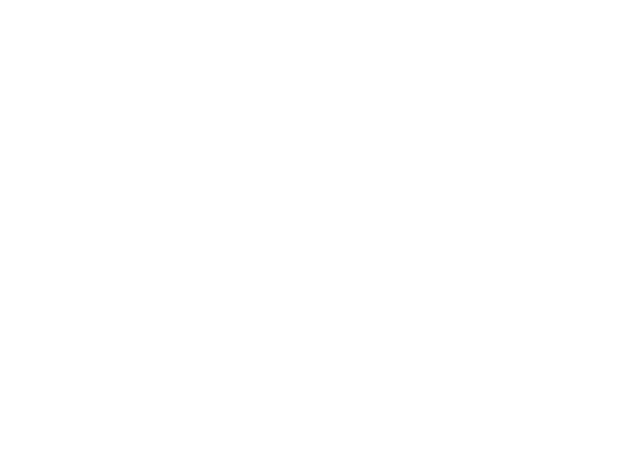
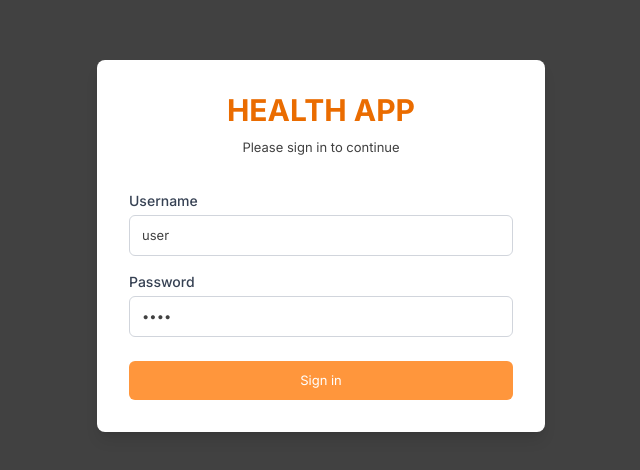
Before and after one commit to yokaipooh/health-app, a React (Vite) app: page /login in a window 1280 px wide. Before the commit this address had no page. Shown: the part 154-624 px from the top of the page, without its empty margins (319-959 px from the left). Built offline with nearby package versions, Linux system fonts and the light colour scheme.

Commit message:
feat: Implement core application structure, client-side routing with authentication, and a login page with form validation.

```diff
--- a/package.json
+++ b/package.json
@@ -10,15 +10,18 @@
     "preview": "vite preview"
   },
   "dependencies": {
+    "@hookform/resolvers": "^5.2.2",
     "@tailwindcss/vite": "^4.1.18",
     "classnames": "^2.5.1",
     "lucide-react": "^0.564.0",
     "react": "^19.2.0",
     "react-dom": "^19.2.0",
+    "react-hook-form": "^7.71.1",
     "react-router-dom": "^7.13.0",
     "recharts": "^3.7.0",
     "vite-plugin-svgr": "^4.5.0",
-    "vite-tsconfig-paths": "^6.1.1"
+    "vite-tsconfig-paths": "^6.1.1",
+    "zod": "^4.3.6"
   },
   "devDependencies": {
     "@eslint/js": "^9.39.1",
--- a/src/App.tsx
+++ b/src/App.tsx
@@ -1,19 +1,45 @@
-import { BrowserRouter, Route, Routes } from 'react-router-dom';
+import { BrowserRouter, Navigate, Outlet, Route, Routes } from 'react-router-dom';
+
+import { AuthProvider, useAuth } from './contexts/AuthContext';
 import { DashboardLayout } from './layouts/DashboardLayout';
 import { ColumnPage } from './pages/ColumnPage';
 import { Dashboard } from './pages/Dashboard';
+import { LoginPage } from './pages/Login';
 import { MyRecord } from './pages/MyRecord';
+import { UnderMaintenance } from './pages/UnderMaintenance';
+
+const ProtectedRoute = () => {
+  const { isAuthenticated } = useAuth();
+  return isAuthenticated ? <Outlet /> : <Navigate to="/column-list" replace />;
+};
 
 function App() {
   return (
     <BrowserRouter>
+      <AuthProvider>
         <Routes>
+          <Route path="/login" element={<LoginPage />} />
+
           <Route element={<DashboardLayout />}>
+            {/* Public Route */}
+            <Route path="column-list" element={<ColumnPage />} />
+
+            {/* Protected Routes */}
+            <Route element={<ProtectedRoute />}>
               <Route path="/" element={<Dashboard />} />
-          <Route path="column-list" element={<ColumnPage />} />
               <Route path="my-record" element={<MyRecord />} />
+
+              {/* Maintenance Pages */}
+              <Route path="weight-graph" element={<UnderMaintenance />} />
+              <Route path="goal" element={<UnderMaintenance />} />
+              <Route path="selected-course" element={<UnderMaintenance />} />
+              <Route path="settings" element={<UnderMaintenance />} />
+              <Route path="challenge" element={<UnderMaintenance />} />
+              <Route path="notice" element={<UnderMaintenance />} />
+            </Route>
           </Route>
         </Routes>
+      </AuthProvider>
     </BrowserRouter>
   );
 }
--- a/src/components/Header/index.tsx
+++ b/src/components/Header/index.tsx
@@ -7,6 +7,7 @@ import IconInfo from '../../assets/svgs/icon_info.svg?react';
 import IconMemo from '../../assets/svgs/icon_memo.svg?react';
 import IconMenu from '../../assets/svgs/icon_menu.svg?react';
 import Logo from '../../assets/svgs/logo.svg?react';
+import { useAuth } from '../../contexts/AuthContext';
 import { usePageTransition } from '../../hooks/usePageTransition';
 
 const NAV_ITEMS = [
@@ -14,34 +15,38 @@ const NAV_ITEMS = [
     icon: IconMemo,
     label: '自分の記録',
     path: '/my-record',
-    hasBadge: false
+    hasBadge: false,
+    protected: true,
   },
   {
     icon: IconChallenge,
     label: 'チャレンジ',
     path: '/challenge',
-    hasBadge: false
+    hasBadge: false,
+    protected: true,
   },
   {
     icon: IconInfo,
     label: 'お知らせ',
     path: '/notice',
     hasBadge: true,
-    badgeCount: 1
+    badgeCount: 1,
+    protected: true,
   },
 ];
 
 const MENU_ITEMS = [
-  { label: '自分の記録', path: '/my-record' },
-  { label: '体重グラフ', path: '/weight-graph' },
-  { label: '目標', path: '/goal' },
-  { label: '選択中のコース', path: '/selected-course' },
-  { label: 'コラム一覧', path: '/column-list' },
-  { label: '設定', path: '/settings' },
+  { label: '自分の記録', path: '/my-record', protected: true },
+  { label: '体重グラフ', path: '/weight-graph', protected: true },
+  { label: '目標', path: '/goal', protected: true },
+  { label: '選択中のコース', path: '/selected-course', protected: true },
+  { label: 'コラム一覧', path: '/column-list', protected: false },
+  { label: '設定', path: '/settings', protected: true },
 ];
 
 export const Header = () => {
   const [isMenuOpen, setIsMenuOpen] = useState(false);
+  const { isAuthenticated, logout } = useAuth();
   const navigate = usePageTransition();
 
   const toggleMenu = () => setIsMenuOpen(!isMenuOpen);
@@ -57,13 +62,29 @@ export const Header = () => {
     setIsMenuOpen(false);
   };
 
+  const handleLogout = (e: React.MouseEvent) => {
+    e.preventDefault();
+    logout();
+    navigate('/login');
+    setIsMenuOpen(false);
+  };
+
+  const handleLogin = (e: React.MouseEvent) => {
+    e.preventDefault();
+    navigate('/login');
+    setIsMenuOpen(false);
+  };
+
+  const filteredNavItems = NAV_ITEMS.filter(item => isAuthenticated || !item.protected);
+  const filteredMenuItems = MENU_ITEMS.filter(item => isAuthenticated || !item.protected);
+
   return (
     <header className="bg-dark-500 text-light relative z-50">
       <div className="h-16 flex items-center justify-between max-w-[1280px] mx-auto">
         <div className="flex-shrink-0">
           <NavLink
             to="/"
-            onClick={(e) => handleNavClick(e, '/')}
+            onClick={(e) => handleNavClick(e, isAuthenticated ? '/' : '/column-list')}
           >
             <Logo className="h-16 w-auto text-primary-400" />
           </NavLink>
@@ -71,7 +92,7 @@ export const Header = () => {
 
         <div className="flex items-center gap-4 font-jp font-light relative">
           <nav className="flex items-center">
-            {NAV_ITEMS.map((item, index) => {
+            {filteredNavItems.map((item, index) => {
               const Icon = item.icon;
               return (
                 <NavLink
@@ -111,7 +132,7 @@ export const Header = () => {
           {isMenuOpen && (
             <div className="absolute top-full right-0 mt-4 w-72 bg-gray-400 text-light font-jp font-light shadow-xl text-md">
               <ul className="flex flex-col">
-                {MENU_ITEMS.map((item, index) => (
+                {filteredMenuItems.map((item, index) => (
                   <li key={index} className="border-b border-light/20 last:border-b-0 w-full">
                     <NavLink
                       to={item.path}
@@ -124,6 +145,19 @@ export const Header = () => {
                     </NavLink>
                   </li>
                 ))}
+                {isAuthenticated ? (
+                  <li className="border-b border-light/20 last:border-b-0 w-full">
+                    <a href="#" onClick={handleLogout} className="block px-8 py-5.75 hover:bg-dark-600 hover:text-primary-400 transition-colors text-light">
+                      ログアウト
+                    </a>
+                  </li>
+                ) : (
+                  <li className="border-b border-light/20 last:border-b-0 w-full">
+                    <a href="#" onClick={handleLogin} className="block px-8 py-5.75 hover:bg-dark-600 hover:text-primary-400 transition-colors text-light">
+                      ログイン
+                    </a>
+                  </li>
+                )}
               </ul>
             </div>
           )}
--- /dev/null
+++ b/src/contexts/AuthContext.tsx
@@ -0,0 +1,32 @@
+
+import { createContext, useContext, useState } from 'react';
+
+interface AuthContextType {
+  isAuthenticated: boolean;
+  login: () => void;
+  logout: () => void;
+}
+
+const AuthContext = createContext<AuthContextType | undefined>(undefined);
+
+export const AuthProvider: React.FC<{ children: React.ReactNode }> = ({ children }) => {
+  const [isAuthenticated, setIsAuthenticated] = useState<boolean>(false);
+
+  // Simple mock login
+  const login = () => setIsAuthenticated(true);
+  const logout = () => setIsAuthenticated(false);
+
+  return (
+    <AuthContext.Provider value={{ isAuthenticated, login, logout }}>
+      {children}
+    </AuthContext.Provider>
+  );
+};
+
+export const useAuth = () => {
+  const context = useContext(AuthContext);
+  if (!context) {
+    throw new Error('useAuth must be used within an AuthProvider');
+  }
+  return context;
+};
--- /dev/null
+++ b/src/pages/Login.tsx
@@ -0,0 +1,100 @@
+
+import { zodResolver } from '@hookform/resolvers/zod';
+import { useState } from 'react';
+import { useForm } from 'react-hook-form';
+import { useNavigate } from 'react-router-dom';
+import { z } from 'zod';
+
+import { useAuth } from '../contexts/AuthContext';
+
+const loginSchema = z.object({
+  username: z.string().min(1, 'Username is required'),
+  password: z.string().min(1, 'Password is required'),
+});
+
+type LoginFormData = z.infer<typeof loginSchema>;
+
+export const LoginPage = () => {
+  const { login } = useAuth();
+  const navigate = useNavigate();
+  const [error, setError] = useState('');
+
+  const {
+    register,
+    handleSubmit,
+    formState: { errors },
+  } = useForm<LoginFormData>({
+    resolver: zodResolver(loginSchema),
+    defaultValues: {
+      username: 'user',
+      password: 'user',
+    },
+  });
+
+  const onSubmit = (data: LoginFormData) => {
+    if (data.username === 'user' && data.password === 'user') {
+      login();
+      navigate('/');
+    } else {
+      setError('Invalid username or password');
+    }
+  };
+
+  return (
+    <div className="flex items-center justify-center min-h-screen bg-dark-500 font-sans">
+      <div className="w-full max-w-md p-8 space-y-8 bg-white rounded-lg shadow-lg">
+        <div className="text-center">
+          <h2 className="text-3xl font-bold text-primary-500">HEALTH APP</h2>
+          <p className="mt-2 text-dark-500">Please sign in to continue</p>
+        </div>
+
+        <form onSubmit={handleSubmit(onSubmit)} className="mt-8 space-y-6">
+          {error && (
+            <div className="p-3 text-sm text-red-500 bg-red-100 rounded-md">
+              {error}
+            </div>
+          )}
+
+          <div className="space-y-4">
+            <div>
+              <label htmlFor="username" className="block text-sm font-medium text-gray-700">
+                Username
+              </label>
+              <input
+                id="username"
+                type="text"
+                {...register('username')}
+                className="w-full px-3 py-2 mt-1 border border-gray-300 rounded-md focus:outline-none focus:ring-primary-400 focus:border-primary-400"
+              />
+              {errors.username && (
+                <p className="mt-1 text-xs text-red-500">{errors.username.message}</p>
+              )}
+            </div>
+
+            <div>
+              <label htmlFor="password" className="block text-sm font-medium text-gray-700">
+                Password
+              </label>
+              <input
+                id="password"
+                type="password"
+                {...register('password')}
+                className="w-full px-3 py-2 mt-1 border border-gray-300 rounded-md focus:outline-none focus:ring-primary-400 focus:border-primary-400"
+              />
+              {errors.password && (
+                <p className="mt-1 text-xs text-red-500">{errors.password.message}</p>
+              )}
+            </div>
+          </div>
+
+          <button
+            type="submit"
+            className="w-full px-4 py-2 text-white bg-primary-400 rounded-md hover:bg-primary-500 focus:outline-none focus:ring-2 focus:ring-offset-2 focus:ring-primary-500 transition-colors"
+          >
+            Sign in
+          </button>
+        </form>
+      </div>
+    </div>
+  );
+};
--- /dev/null
+++ b/src/pages/UnderMaintenance.tsx
@@ -0,0 +1,14 @@
+
+export const UnderMaintenance = () => {
+  return (
+    <div className="flex flex-col items-center justify-center min-h-[50vh] text-center p-8 bg-background">
+      <div className="text-6xl mb-4">🚧</div>
+      <h1 className="text-2xl font-bold text-primary-500 font-sans mb-2">
+        Under Maintenance
+      </h1>
+      <p className="text-dark-500 font-sans">
+        This page is currently under construction. Please check back later!
+      </p>
+    </div>
+  );
+};
```
Also changed, not shown: 1 other file (tests, documents, lock files or other folders). Lines whose indentation alone changed are shown as unchanged.
